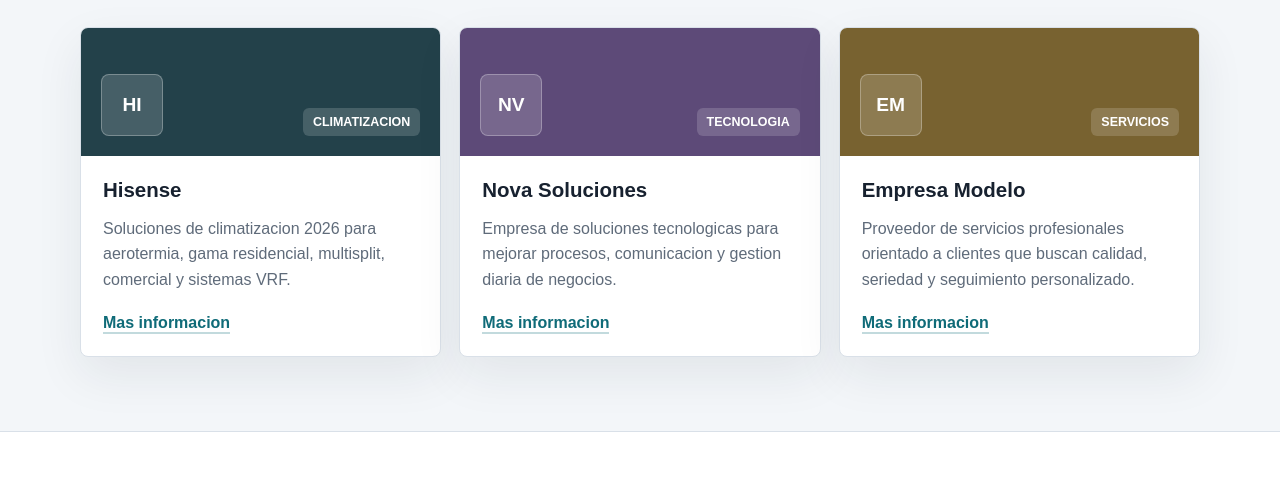
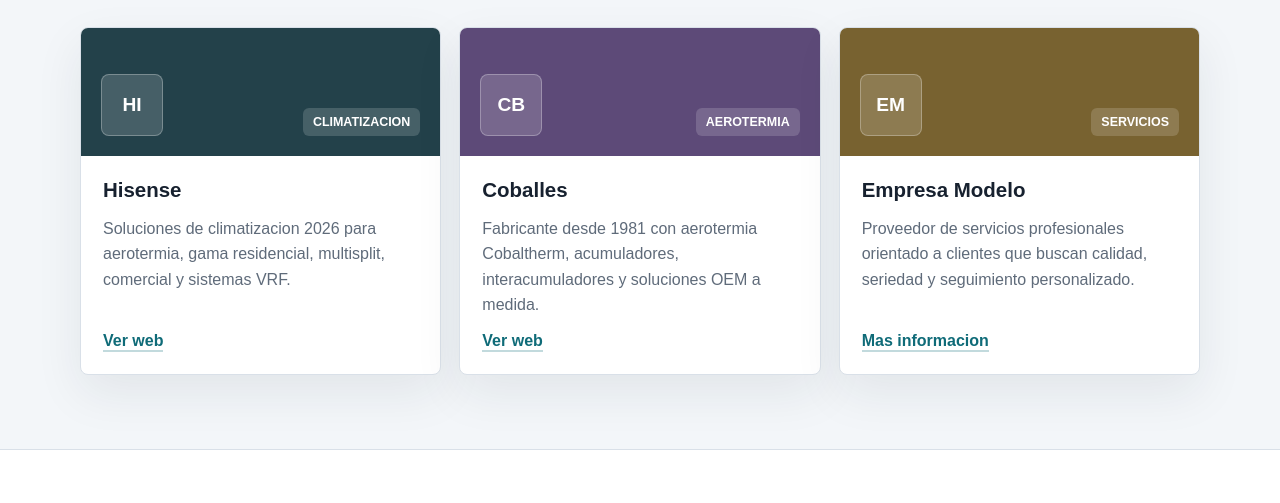
Before and after one commit to JOSIORDAX/mi-primera-web, a plain HTML site: page index.html in a window 1280 px wide. Shown: the part 934-1437 px from the top of the page. Drawn offline with Linux system fonts and the light colour scheme.

Commit message:
Actualizar empresas y enlaces web

```diff
--- a/index.html
+++ b/index.html
@@ -577,22 +577,22 @@
               Soluciones de climatizacion 2026 para aerotermia, gama
               residencial, multisplit, comercial y sistemas VRF.
             </p>
-            <a class="company-link" href="#contacto">Mas informacion</a>
+            <a class="company-link" href="https://www.hisense.es/" target="_blank" rel="noopener">Ver web</a>
           </div>
         </article>
 
         <article class="company-card">
           <div class="company-visual">
-            <div class="logo-box">NV</div>
-            <span class="sector">Tecnologia</span>
+            <div class="logo-box">CB</div>
+            <span class="sector">Aerotermia</span>
           </div>
           <div class="company-content">
-            <h3>Nova Soluciones</h3>
+            <h3>Coballes</h3>
             <p>
-              Empresa de soluciones tecnologicas para mejorar procesos,
-              comunicacion y gestion diaria de negocios.
+              Fabricante desde 1981 con aerotermia Cobaltherm, acumuladores,
+              interacumuladores y soluciones OEM a medida.
             </p>
-            <a class="company-link" href="#contacto">Mas informacion</a>
+            <a class="company-link" href="https://www.coballes.es/" target="_blank" rel="noopener">Ver web</a>
           </div>
         </article>
 
```
